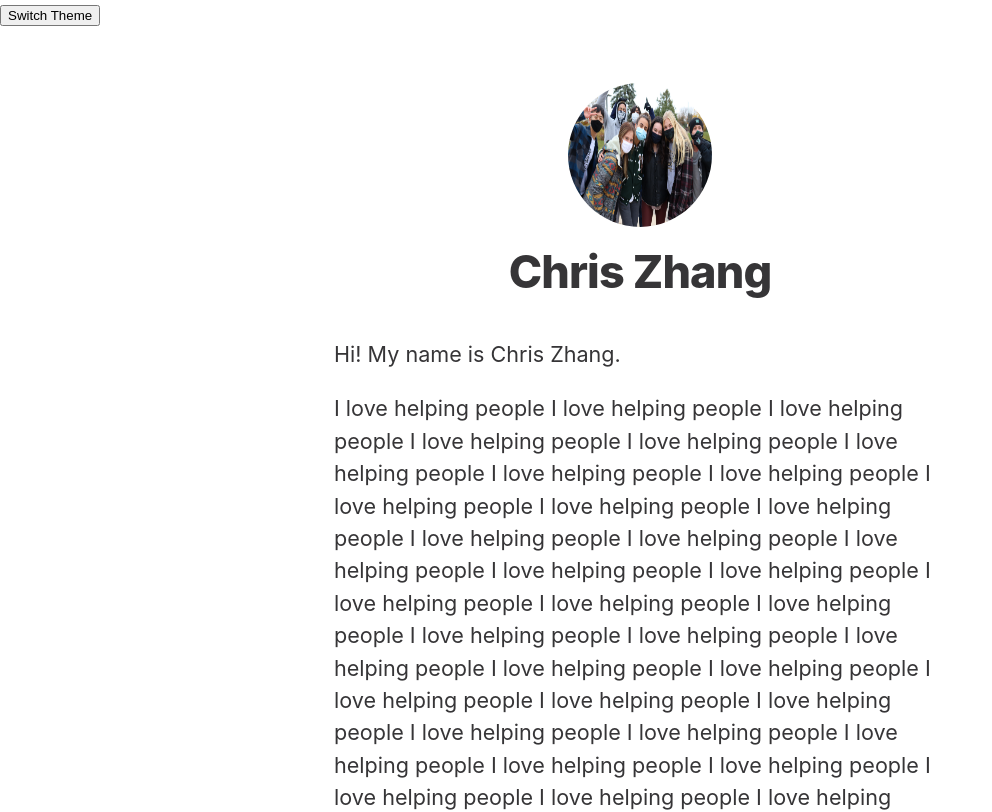
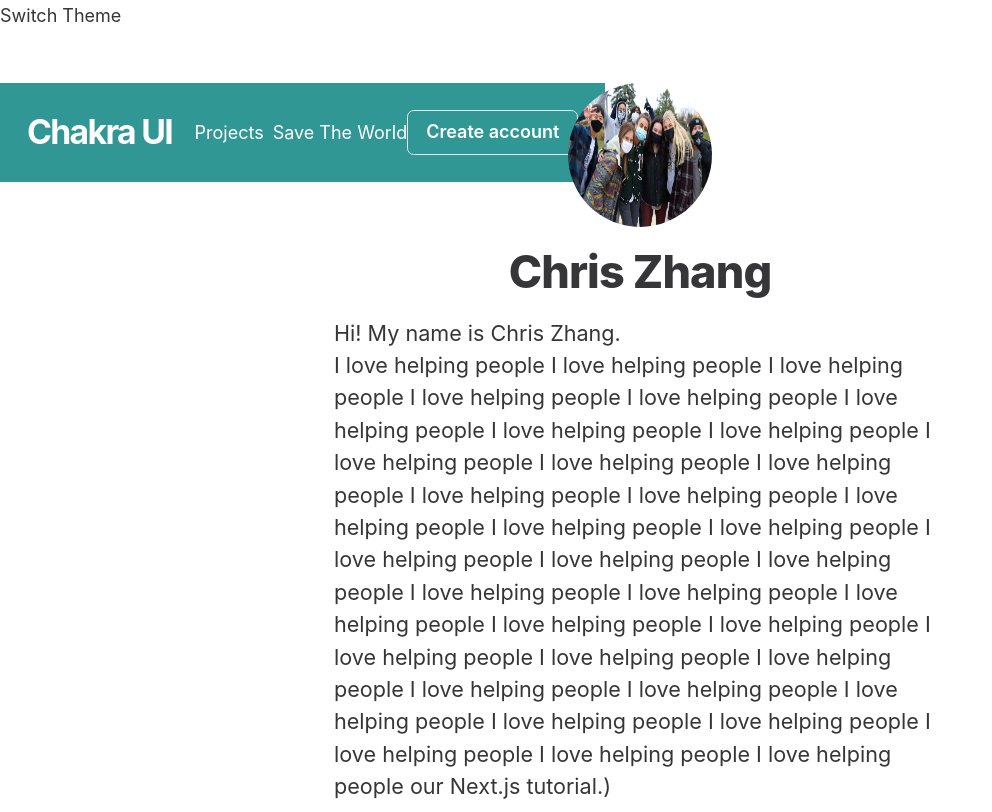
Before and after one commit to chriszhang08/personal-website, a Next.js app: page / in a window 1280 px wide. Shown: the top 812 px of the page, without its empty margins (0-992 px from the left). Built offline with nearby package versions, Linux system fonts and the light colour scheme.

Commit message:
Header stuff

```diff
--- /dev/null
+++ b/components/header/header.js
@@ -0,0 +1,73 @@
+import React from "react";
+import {
+  Box,
+  Stack,
+  Heading,
+  Flex,
+  Text,
+  Button,
+  useDisclosure,
+} from "@chakra-ui/react";
+import Link from "next/link";
+import { HamburgerIcon } from "@chakra-ui/icons";
+
+// Note: This code could be better,
+// so I'd recommend you to understand how I solved and you could write yours better :)
+// Good luck! 🍀
+
+// Update: Check these awesome headers from Choc UI 👇
+// https://choc-ui.tech/docs/elements/headers
+const Header = (props) => {
+  const { isOpen, onOpen, onClose } = useDisclosure();
+  const handleToggle = () => (isOpen ? onClose() : onOpen());
+
+  return (
+    <Flex
+      as="nav"
+      align="center"
+      justify="space-between"
+      wrap="wrap"
+      padding={6}
+      bg="teal.500"
+      color="white"
+      position="fixed"
+      {...props}
+    >
+      <Flex align="center" mr={5}>
+        <Heading as="h1" size="lg" letterSpacing={"tighter"}>
+          Chakra UI
+        </Heading>
+      </Flex>
+
+      <Box display={{ base: "block", md: "none" }} onClick={handleToggle}>
+        <HamburgerIcon />
+      </Box>
+
+      <Stack
+        direction={{ base: "column", md: "row" }}
+        display={{ base: isOpen ? "block" : "none", md: "flex" }}
+        width={{ base: "full", md: "auto" }}
+        alignItems="center"
+        flexGrow={1}
+        mt={{ base: 4, md: 0 }}
+      >
+        <Link href="/projects">Projects</Link>
+        <Link href="/save-the-world">Save The World</Link>
+      </Stack>
+
+      <Box
+        display={{ base: isOpen ? "block" : "none", md: "block" }}
+        mt={{ base: 4, md: 0 }}
+      >
+        <Button
+          variant="outline"
+          _hover={{ bg: "teal.700", borderColor: "teal.700" }}
+        >
+          Create account
+        </Button>
+      </Box>
+    </Flex>
+  );
+};
+
+export default Header;
--- a/package.json
+++ b/package.json
@@ -8,6 +8,8 @@
     "start": "next start"
   },
   "dependencies": {
+    "@chakra-ui/gatsby-plugin": "^2.0.1",
+    "@chakra-ui/icons": "^1.0.16",
     "@chakra-ui/react": "^1.6.10",
     "@emotion/react": "^11.5.0",
     "@emotion/styled": "^11.3.0",
--- a/pages/_app.js
+++ b/pages/_app.js
@@ -1,6 +1,7 @@
 import "../styles/global.css";
 import { useState } from "react";
 import { ThemeProvider } from "styled-components";
+import { Button, ButtonGroup } from "@chakra-ui/react";
 import { lightTheme, darkTheme, GlobalStyles } from "../styles/themeConfig";
 
 export default function App({ Component, pageProps }) {
@@ -12,7 +13,7 @@ export default function App({ Component, pageProps }) {
   return (
     <ThemeProvider theme={theme == "light" ? lightTheme : darkTheme}>
       <GlobalStyles />
-      <button onClick={toggleTheme}>Switch Theme</button>
+      <Button onClick={toggleTheme}>Switch Theme</Button>
       <Component {...pageProps} />
     </ThemeProvider>
   );
--- a/pages/index.js
+++ b/pages/index.js
@@ -2,10 +2,14 @@ import Head from "next/head";
 import Layout, { siteTitle } from "../components/layout";
 import utilStyles from "../styles/utils.module.css";
 import { Footer } from "../components/footer/footer";
+import Header from "../components/header/header";
+import { ChakraProvider } from "@chakra-ui/react";
 
 export default function Home() {
   return (
+    <ChakraProvider>
       <div>
+        <Header />
         <Layout home>
           <Head>
             <title>{siteTitle}</title>
@@ -13,23 +17,24 @@ export default function Home() {
           <section className={utilStyles.headingMd}>
             <p>Hi! My name is Chris Zhang. </p>
             <p>
-            I love helping people I love helping people I love helping people I
-            love helping people I love helping people I love helping people I
-            love helping people I love helping people I love helping people I
-            love helping people I love helping people I love helping people I
-            love helping people I love helping people I love helping people I
-            love helping people I love helping people I love helping people I
-            love helping people I love helping people I love helping people I
-            love helping people I love helping people I love helping people I
-            love helping people I love helping people I love helping people I
-            love helping people I love helping people I love helping people I
-            love helping people I love helping people I love helping people I
-            love helping people I love helping people{" "}
+              I love helping people I love helping people I love helping people
+              I love helping people I love helping people I love helping people
+              I love helping people I love helping people I love helping people
+              I love helping people I love helping people I love helping people
+              I love helping people I love helping people I love helping people
+              I love helping people I love helping people I love helping people
+              I love helping people I love helping people I love helping people
+              I love helping people I love helping people I love helping people
+              I love helping people I love helping people I love helping people
+              I love helping people I love helping people I love helping people
+              I love helping people I love helping people I love helping people
+              I love helping people I love helping people{" "}
               <a href="https://nextjs.org/learn">our Next.js tutorial</a>.)
             </p>
           </section>
         </Layout>
         <Footer />
       </div>
+    </ChakraProvider>
   );
 }
```
Also changed, not shown: 1 other file (tests, documents, lock files or other folders). Lines whose indentation alone changed are shown as unchanged.
